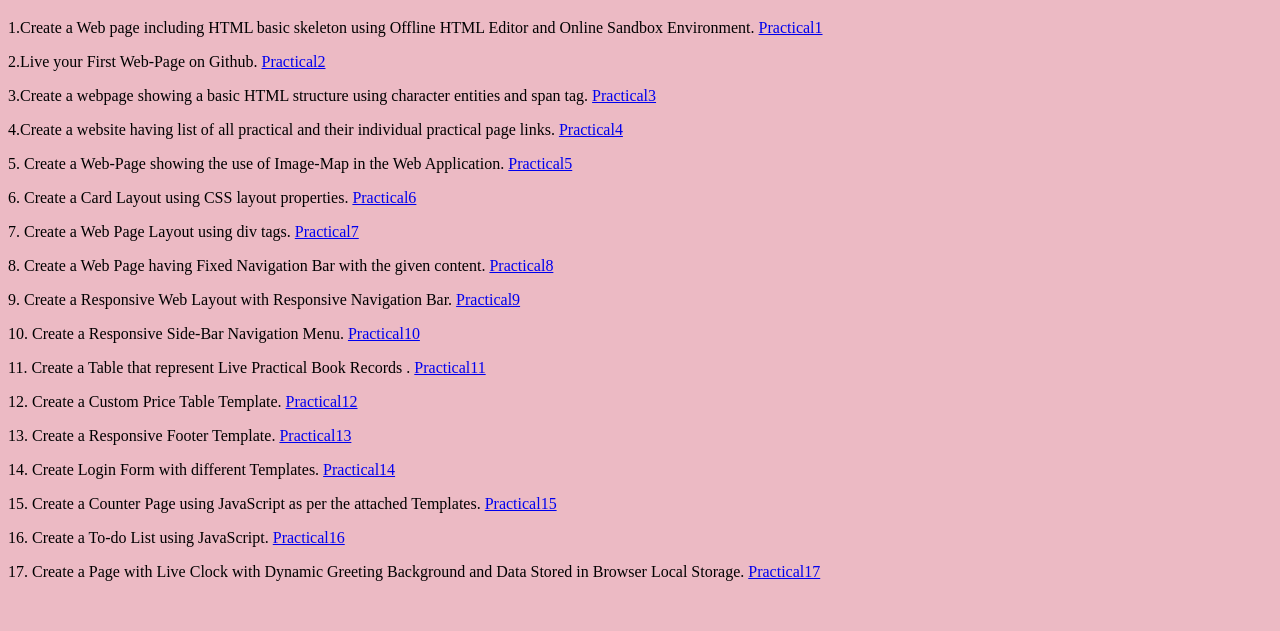
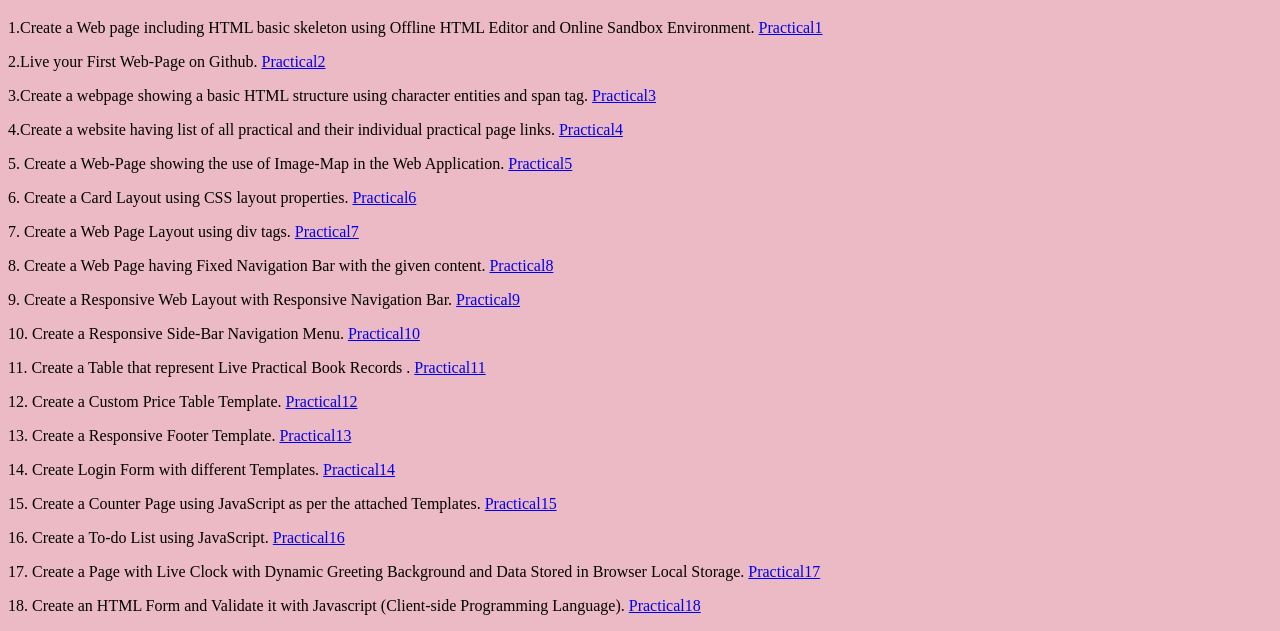
Before and after one commit to rads2710/Full_Stack_, a plain HTML site: page index.html in a window 1280 px wide. Shown: the part 242-873 px from the top of the page. Before the commit the page ends 839 px from the top, so only its background shows below. Drawn offline with Linux system fonts and the light colour scheme.

Commit message:
index updated

```diff
--- a/index.html
+++ b/index.html
@@ -65,6 +65,9 @@
     <p>
         17. Create a Page with Live Clock with Dynamic Greeting Background and Data Stored in Browser Local Storage. <a href="https://rads2710.github.io/Full_Stack_/practicals/practical17" target="_blank">Practical17</a>
     </p>
+    <p>
+        18. Create an HTML Form and Validate it with Javascript (Client-side Programming Language). <a href="https://rads2710.github.io/Full_Stack_/practicals/practical18" target="_blank">Practical18</a>
+    </p>
 
 </body>
 </html>
```
